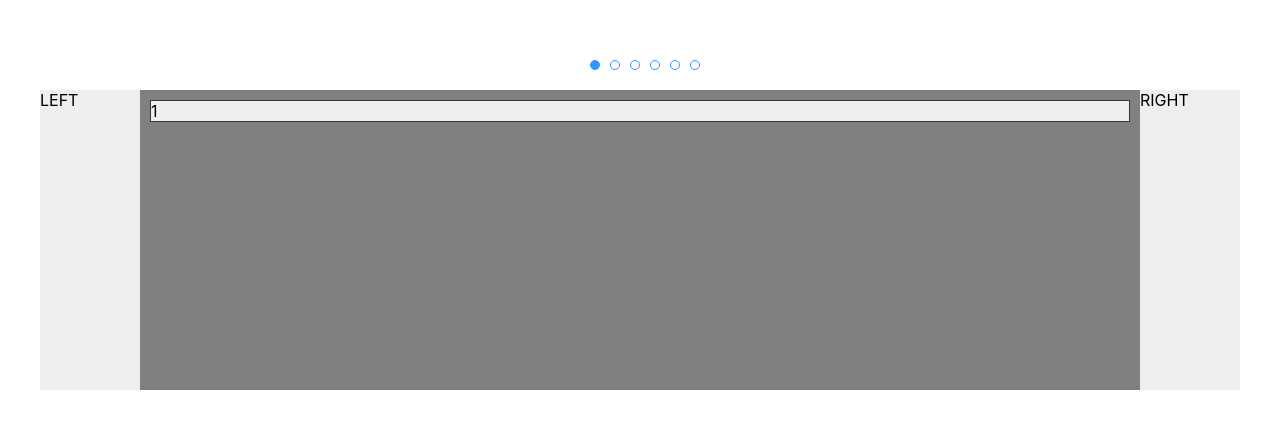
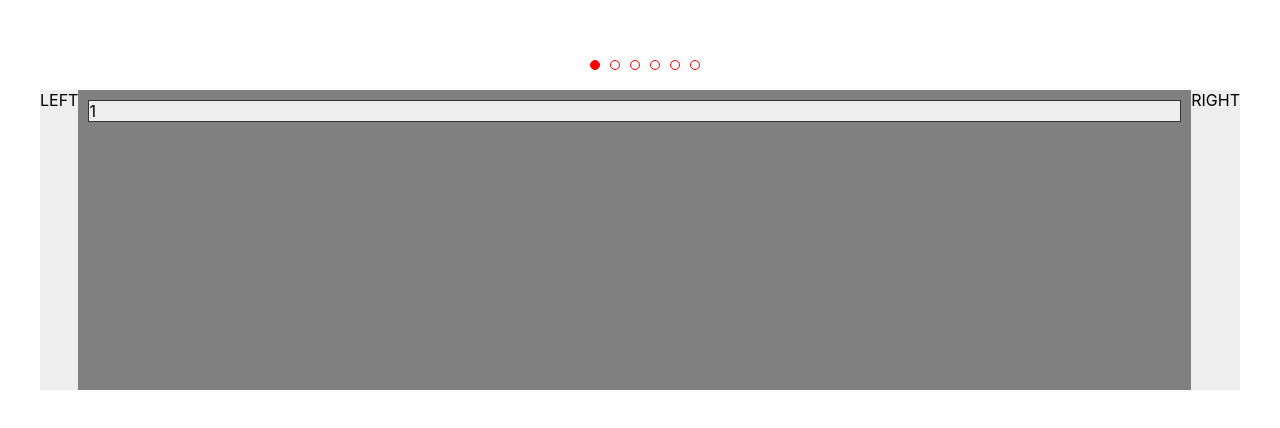
Before and after one commit to aravindmv97/react-caroslide, a React (Create React App) app: page / in a window 1280 px wide. Shown: the part 210-638 px from the top of the page. Built offline with nearby package versions, Linux system fonts and the light colour scheme.

Commit message:
Dot styles props

```diff
--- a/src/App.tsx
+++ b/src/App.tsx
@@ -9,8 +9,8 @@ const App: React.FC = () => {
     <div className="App">
       <Slider
         useCustomArrows={true}
-        customLeftArrow={<div style={{ width: "100px" }}>LEFT</div>}
-        customRightArrow={<div style={{ width: "100px" }}>RIGHT</div>}
+        customLeftArrow={<div>LEFT</div>}
+        customRightArrow={<div>RIGHT</div>}
         singleItem={true}
         singleItemScroll={false}
         hoveredArrows={true}
@@ -21,6 +21,7 @@ const App: React.FC = () => {
         useDynamicWidth={true}
         sliderDots={true}
         sliderDotsPosition="top"
+        dotStyles={{ color: "red", margin: "20px 0" }}
       >
         <div>1</div>
         <div>2</div>
--- a/src/components/Slider/index.tsx
+++ b/src/components/Slider/index.tsx
@@ -20,7 +20,7 @@ const SliderWrapper = styled.div`
   display: flex;
   flex-grow: 1;
   flex-shrink: 0;
-  transition: all 0.01s ease-in-out;
+  transition: all 0.1s ease-out;
   scroll-behavior: smooth;
   -webkit-overflow-scrolling: touch;
   background: gray;
@@ -81,28 +81,37 @@ const CustomArrow = styled.div<{
   className?: string;
 }>``;
 
-const DotsWrapper = styled.div`
+const DotsWrapper = styled.div<{ margin?: string }>`
   display: flex;
   justify-content: center;
   align-items: center;
-  margin: 20px 0;
+  margin: ${props => props.margin || "20px 0"};
 
   & > div {
     margin-left: 10px;
   }
 `;
 
-const Dot = styled.div<{ active?: boolean }>`
+const Dot = styled.div<{
+  active?: boolean;
+  dotColor?: string;
+  margin?: string;
+}>`
   height: 10px;
   width: 10px;
   border-radius: 50%;
-  border: 1px solid #3396ff;
-  background: ${props => (props.active ? "#3396FF" : "#fff")};
+  border: 1px solid ${props => props.dotColor || "#3396ff"};
+  background: ${props => (props.active ? props.dotColor || "#3396FF" : "#fff")};
 `;
 
 interface ArrowPositionUtilProps {
   leftArrow: { left: string | number; top: string | number };
   rightArrow: { right: string | number; top: string | number };
+}
+
+interface DotProps {
+  color?: string;
+  margin?: string;
 }
 
 interface SliderProps {
@@ -120,6 +129,7 @@ interface SliderProps {
   sliderDots?: boolean;
   sliderDotsPosition?: string;
   infiniteSlides?: boolean;
+  dotStyles?: DotProps;
 }
 
 export const Slider: FC<SliderProps> = ({
@@ -134,7 +144,8 @@ export const Slider: FC<SliderProps> = ({
   customLeftArrow,
   customRightArrow,
   sliderDots,
-  sliderDotsPosition
+  sliderDotsPosition,
+  dotStyles
 }) => {
   const [mousePoints, setMousePoints] = useState({ start: 0, end: 0 });
   const [diff, setDIff] = useState(0);
@@ -237,7 +248,11 @@ export const Slider: FC<SliderProps> = ({
   return (
     <>
       {sliderDots && sliderDotsPosition === "top" ? (
-        <Dots dotsActiveFlags={dotsActiveFlags} dotClickSlide={dotClickSlide} />
+        <Dots
+          dotStyles={dotStyles}
+          dotsActiveFlags={dotsActiveFlags}
+          dotClickSlide={dotClickSlide}
+        />
       ) : null}
       <SliderContainer display={configUtils.containerDisplay}>
         {useCustomArrows && customLeftArrow ? (
@@ -284,7 +299,11 @@ export const Slider: FC<SliderProps> = ({
         )}
       </SliderContainer>
       {sliderDots && sliderDotsPosition === "bottom" ? (
-        <Dots dotsActiveFlags={dotsActiveFlags} dotClickSlide={dotClickSlide} />
+        <Dots
+          dotStyles={dotStyles}
+          dotsActiveFlags={dotsActiveFlags}
+          dotClickSlide={dotClickSlide}
+        />
       ) : null}
     </>
   );
@@ -292,16 +311,23 @@ export const Slider: FC<SliderProps> = ({
 
 interface DotsProps {
   dotsActiveFlags: boolean[];
+  dotStyles?: DotProps;
   dotClickSlide: (dotIndex: number) => void;
 }
 
-const Dots: SFC<DotsProps> = ({ dotsActiveFlags, dotClickSlide }) => {
+const Dots: SFC<DotsProps> = ({
+  dotsActiveFlags,
+  dotClickSlide,
+  dotStyles
+}) => {
   return (
     <DotsWrapper>
       {dotsActiveFlags.map((activeFlag, dotIndex) => (
         <Dot
           key={dotIndex}
           active={activeFlag}
+          dotColor={dotStyles!.color}
+          margin={dotStyles!.margin}
           onClick={() => dotClickSlide(dotIndex)}
         />
       ))}
```
